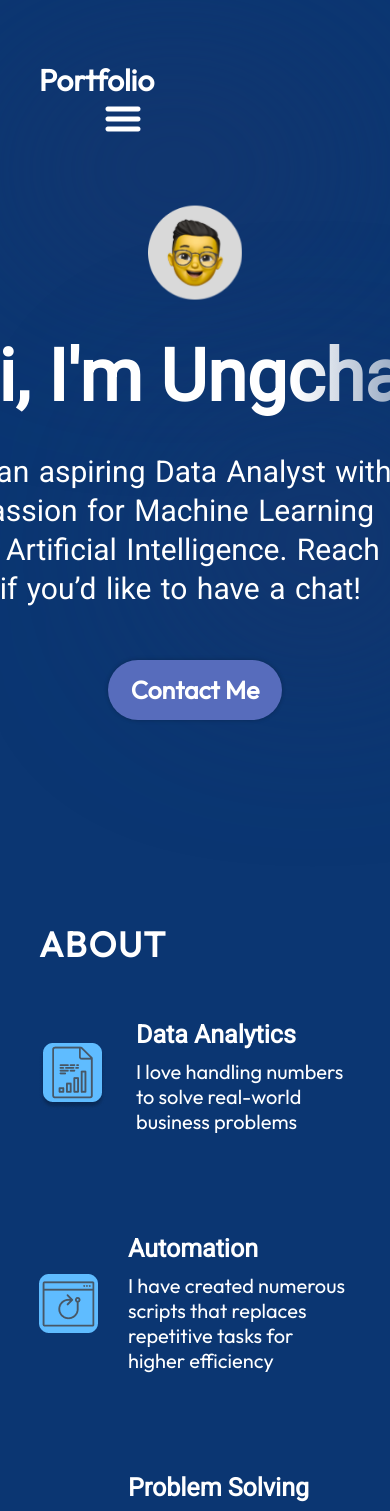
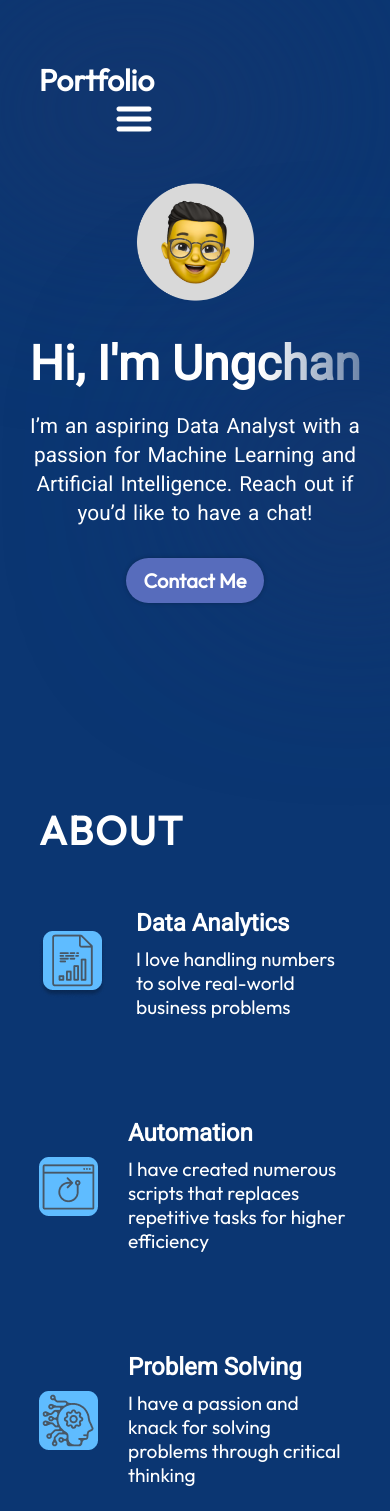
Before and after one commit to ouch528/Portfolio-Website, a React (Vite) app in the folder my-website/: page / in a window 390 px wide. Shown: the top 1511 px of the page. Built offline with nearby package versions, Linux system fonts and the light colour scheme.

Commit message:
responsive design

```diff
--- a/my-website/src/App.module.css
+++ b/my-website/src/App.module.css
@@ -11,3 +11,9 @@ html {
     scroll-padding-top: 70px;
     scroll-behavior: smooth;
 }
+
+@media screen and (max-width: 1100px) {
+    .App {
+        overflow: hidden;
+    }
+}
--- a/my-website/src/components/About/About.module.css
+++ b/my-website/src/components/About/About.module.css
@@ -12,7 +12,7 @@
 
 .title {
     color: var(--color-text);
-    font-size: 35px;
+    font-size: 2.5rem;
     font-weight: 700;
     letter-spacing: 1.75px;
     text-transform: uppercase;
@@ -61,14 +61,14 @@
 }
 
 .aboutItem h3 {
-    font-size: 25px;
+    font-size: 1.5rem;
     font-weight: 600;
     margin-bottom: 10px;
     font-family: var(--font-roboto);
 }
 
 .aboutItem p {
-    font-size: 20px;
+    font-size: 1.2rem;
 }
 
 .aboutItemImage {
--- a/my-website/src/components/Competitions/Competitions.module.css
+++ b/my-website/src/components/Competitions/Competitions.module.css
@@ -5,7 +5,6 @@
     background: radial-gradient(circle at 10% 20%, rgb(55, 209, 255) 0%, rgb(14, 31, 111) 100.2%);    margin-top: 79px;
     margin-left: 10%;
     margin-right: 10%;
-
     border-radius: 15px;
     padding: 46px;
     z-index: 1;
@@ -13,7 +12,7 @@
 
 .title {
     color: var(--color-text);
-    font-size: 35px;
+    font-size: 2.5rem;
     font-weight: 700;
     letter-spacing: 1.75px;
     text-transform: uppercase;
@@ -48,13 +47,13 @@
 }
 
 .competitionItemDetails h3 {
-    font-size: 30px;
+    font-size: 1.5rem;
     font-weight: 400;
     margin-bottom: 10px;
 }
 
 .competitionItemDetails p {
-    font-size: 20px;
+    font-size: 1.5rem;
     font-weight: 700;
     margin-bottom: 20px;
 }
@@ -62,7 +61,7 @@
 .competitionItemDetails ul {
     margin-top: 6px;
     list-style-position: inside;
-    font-size: 20px;
+    font-size: 1.2rem;
     list-style-type: disc;
     margin-left: 17px;
     word-spacing: 2px;
@@ -81,11 +80,11 @@
 }
 
 .skill {
-    font-size: 16px;
+    font-size: 0.8rem;
     font-weight: 400;
     border-radius: 100px;
     background: rgba(33, 121, 198, 0.749);
-    padding: 2px 22px;
+    padding: 0.3em 1em;
     list-style: none;
 }
 
@@ -99,11 +98,11 @@
 .link {
     text-decoration: none;
     color: var(--color-text);
-    font-size: 16px;
+    font-size: 1rem;
     font-weight: 600;
     border-radius: 100px;
     background: var(--color-primary);
-    padding: 10px 22px;
+    padding: 0.5em 1em;
 }
 
 @media screen and (max-width: 1100px) {
@@ -113,8 +112,26 @@
         gap: 34px;
     }
 
+    .container {
+        background: none;
+        padding: 0;
+    }
+
+    .competitionItem {
+        background: linear-gradient(to top, #1e3c72 0%, #1e3c72 1%, #2a5298 100%);
+        /* background: radial-gradient(circle at 10% 20%, rgb(55, 209, 255) 0%, rgb(14, 31, 111) 100.2%);     */
+        width: 100%;
+        margin-left: auto;
+        margin-right: auto;
+    }
+
     .competition {
         width: 100%;
         gap: 9px;
     }
+
+    .title {
+        font-size: 2rem;
+        text-align: left;
+    }
 }
--- a/my-website/src/components/Contact/Contact.module.css
+++ b/my-website/src/components/Contact/Contact.module.css
@@ -12,14 +12,20 @@
     gap: 10px;
 }
 
+.text {
+    margin-right: 5%;
+}
+
 .text h2 {
-    font-size: 50px;
+    /* font-size: 50px; */
+    font-size: 3.5rem;
     font-weight: 700;
     letter-spacing: 4px;
 }
 
 .text p {
-    font-size: 30px;
+    /* font-size: 30px; */
+    font-size: 2rem;
     font-weight: 400;
     letter-spacing: 2px;
     margin-top: 20px;
@@ -30,19 +36,26 @@
     flex-direction: column;
     align-items: flex-start;
     list-style: none;
-    gap: 26px;
+    /* gap: 26px; */
+    gap: 1.5rem;
 }
 
 .link {
     display: flex;
     align-items: center;
-    gap: 25px;
+    /* gap: 25px; */
+    gap: 1rem;
+}
+
+.link img {
+    width: 2.5em;
 }
 
 .link a {
     color: var(--color-text);
     text-decoration: none;
-    font-size: 25px;
+    /* font-size: 25px; */
+    font-size: 1.5rem;
     font-weight: 400;
     letter-spacing: 1.5px;
 }
@@ -57,6 +70,9 @@
         display: flex;
         flex-direction: column;
         align-items: center;
+        margin-left: auto;
+        margin-right: auto;
+        text-align: center;
     }
 
     .links {
@@ -64,3 +80,27 @@
         margin-top: 20px;
     }
 }
+
+@media screen and (max-width: 453px) {
+    .link a {
+        display: none;
+    }
+
+    .links {
+        flex-direction: row;
+        margin-left: auto;
+        margin-right: auto;
+    }
+
+    .text h2 {
+        font-size: 3rem;
+    }
+
+    .text p {
+        font-size: 1.5rem;
+    }
+
+    .container {
+        padding: 10%;
+    }
+}
--- a/my-website/src/components/Experience/Experience.module.css
+++ b/my-website/src/components/Experience/Experience.module.css
@@ -2,10 +2,10 @@
 
 .container {
     color: var(--color-text);
-    background: linear-gradient(90.2deg, rgb(75, 68, 229) 2%, rgb(97, 212, 202) 98.3%);    margin-top: 79px;
+    background: linear-gradient(90.2deg, rgb(75, 68, 229) 2%, rgb(97, 212, 202) 98.3%);
+    margin-top: 79px;
     margin-left: 10%;
     margin-right: 10%;
-
     border-radius: 15px;
     padding: 46px;
     z-index: 1;
@@ -13,7 +13,7 @@
 
 .title {
     color: var(--color-text);
-    font-size: 35px;
+    font-size: 2.5rem;
     font-weight: 700;
     letter-spacing: 1.75px;
     text-transform: uppercase;
@@ -59,16 +59,17 @@
 .dateRange {
     list-style: none;
     margin-left: -15px;
+    font-size: 1rem;
 }
 
 .historyItemDetails h3 {
-    font-size: 30px;
+    font-size: 1.5rem;
     font-weight: 400;
     margin-bottom: 10px;
 }
 
 .historyItemDetails p {
-    font-size: 20px;
+    font-size: 1.5rem;
     font-weight: 300;
     margin-bottom: 20px;
 }
@@ -76,7 +77,7 @@
 .historyItemDetails ul {
     margin-top: 6px;
     list-style-position: inside;
-    font-size: 20px;
+    font-size: 1.2rem;
     list-style-type: disc;
     margin-left: 17px;
     word-spacing: 2px;
@@ -95,11 +96,12 @@
 }
 
 .skill {
-    font-size: 16px;
+    font-size: 0.8rem;
     font-weight: 400;
     border-radius: 100px;
     background: rgba(33, 121, 198, 0.749);
-    padding: 2px 22px;
+    /* padding: 2px 22px; */
+    padding: 0.3em 1em;
     list-style: none;
 }
 
@@ -107,6 +109,8 @@
     .content {
         flex-direction: column;
         align-items: center;
+        margin-left: auto;
+        margin-right: auto;
         gap: 34px;
     }
 
@@ -114,4 +118,22 @@
         width: 100%;
         gap: 9px;
     }
+
+    .container {
+        background: none;
+        padding: 0;
+    }
+
+    .title {
+        font-size: 2rem;
+        text-align: left;
+    }
+
+    .historyItem {
+        background: linear-gradient(to top, #09203f 0%, #537895 100%);
+        /* background: linear-gradient(to top, #00c6fb 0%, #005bea 100%);; */
+        width: 100%;
+        margin-left: auto;
+        margin-right: auto;
+    }
 }
--- a/my-website/src/components/Hero/Hero.module.css
+++ b/my-website/src/components/Hero/Hero.module.css
@@ -18,20 +18,6 @@
     color: var(--color-text);
     z-index: 1;
 }
-
-/* .title {
-    font-size: 72px;
-    font-weight: 930;
-    margin-bottom: 33px;
-    font-family: var(--font-roboto);
-    background: linear-gradient(
-        90deg,
-        rgba(255, 255, 255, 1) 70%,
-        rgba(255, 255, 255, 0) 120%
-    );
-    -webkit-text-fill-color: transparent;
-    -webkit-background-clip: text;
-} */
 
 .title {
     white-space: nowrap;
@@ -134,14 +120,107 @@
 
 @media screen and (max-width: 1100px) {
     .container {
-        flex-direction: column-reverse;
+        flex-direction: column-reverse; /* Stack items vertically */
+        padding-left: 0; /* Remove horizontal padding */
+        padding-right: 0;
+        margin: 0; /* Ensure full use of screen space */
     }
 
     .content {
-        align-items: center;
+        align-items: center; /* Center content horizontally */
+        text-align: center; /* Ensure text alignment looks good */
+        margin-top: 20px; /* Add some spacing for clarity */
+        margin-left: 5%;
+        margin-right: 5%;
     }
 
     .heroImg {
-        margin-bottom: 40px;
+        margin-bottom: 40px; /* Add space below the image */
+        width: 50%; /* Reduce the image size for smaller screens */
+        max-width: 300px; /* Set a cap on image size */
+        margin-top: 10%;
+    }
+
+    .title {
+        font-size: 5rem; /* Reduce title font size */
+        margin-bottom: 20px;
+        white-space: nowrap;
+    }
+
+    .description {
+        font-size: 2.5rem; /* Reduce text size for smaller screens */
+        line-height: 1.4;
+        margin-bottom: 30px;
+        text-align: center;
+        margin-left: auto;
+        margin-right: auto;
+    }
+
+    .contactBtn {
+        font-size: 20px; /* Slightly reduce button size */
+        padding: 10px 18px; /* Adjust button padding */
+    }
+
+    .aboutImage {
+        display: none; /* Optionally hide large images */
+    }
+
+    .container, .content, .heroImg, .title, .description {
+        max-width: 100%; /* Never exceed 100% of the screen width */
+        box-sizing: border-box; /* Include padding in the element's size */
     }
 }
+
+
+@media screen and (max-width: 628px) {
+    .container {
+        flex-direction: column-reverse; /* Stack items vertically */
+        padding-left: 0; /* Remove horizontal padding */
+        padding-right: 0;
+        margin: 0; /* Ensure full use of screen space */
+    }
+
+    .content {
+        align-items: center; /* Center content horizontally */
+        text-align: center; /* Ensure text alignment looks good */
+        margin-top: 20px; /* Add some spacing for clarity */
+        margin-left: 5%;
+        margin-right: 5%;
+    }
+
+    .heroImg {
+        margin-bottom: 20px; /* Add space below the image */
+        width: 30%; /* Reduce the image size for smaller screens */
+        max-width: 300px; /* Set a cap on image size */
+        margin-top: 10%;
+    }
+
+    .title {
+        font-size: 3rem; /* Reduce title font size */
+        margin-bottom: 20px;
+        white-space: nowrap;
+    }
+
+    .description {
+        font-size: 1.3rem; /* Reduce text size for smaller screens */
+        line-height: 1.4;
+        margin-bottom: 30px;
+        text-align: center;
+        margin-left: auto;
+        margin-right: auto;
+    }
+
+    .contactBtn {
+        font-size: 20px; /* Slightly reduce button size */
+        padding: 10px 18px; /* Adjust button padding */
+    }
+
+    .aboutImage {
+        display: none; /* Optionally hide large images */
+    }
+
+    .container, .content, .heroImg, .title, .description {
+        max-width: 100%; /* Never exceed 100% of the screen width */
+        box-sizing: border-box; /* Include padding in the element's size */
+    }
+}
--- a/my-website/src/components/Navbar/Navbar.module.css
+++ b/my-website/src/components/Navbar/Navbar.module.css
@@ -21,9 +21,11 @@
     padding-top: 10px;
     padding-bottom: 10px;
     z-index: 1000;
-    margin: 0 10%;
+    margin: 0;
     top: 0;
-    width: 80%;
+    width: 100%;
+    padding-left: 10%;
+    padding-right: 10%;
     box-shadow: 0 4px 6px rgba(0, 0, 0, 0.1);
 }
 
@@ -74,7 +76,6 @@
     .menu {
         position: relative;
         right: 0;
-        margin-right: 10%;
         flex-direction: column;
         align-items: flex-end;
         gap: 11px;
@@ -93,7 +94,6 @@
         gap: 13px;
         border-radius: 10px;
         background: rgb(25, 55, 109);
-        background: linear-gradient(0deg, rgba(25, 55, 109, 0.2) 0%, rgba(25, 55, 109, 1) 100%);
         padding: 24px 33px;
         box-shadow: 0 0 4px 0 rgba(0, 0, 0, 0.25);
         position: absolute;
--- a/my-website/src/components/Projects/ProjectCard.module.css
+++ b/my-website/src/components/Projects/ProjectCard.module.css
@@ -76,4 +76,16 @@
         flex-direction: column;
         height: auto;
     }
+
+    .title {
+        font-size: 2rem;
+    }
+
+    .description {
+        font-size: 1.2rem;
+    }
+
+    .skill {
+        font-size: 1rem;
+    }
 }
```
